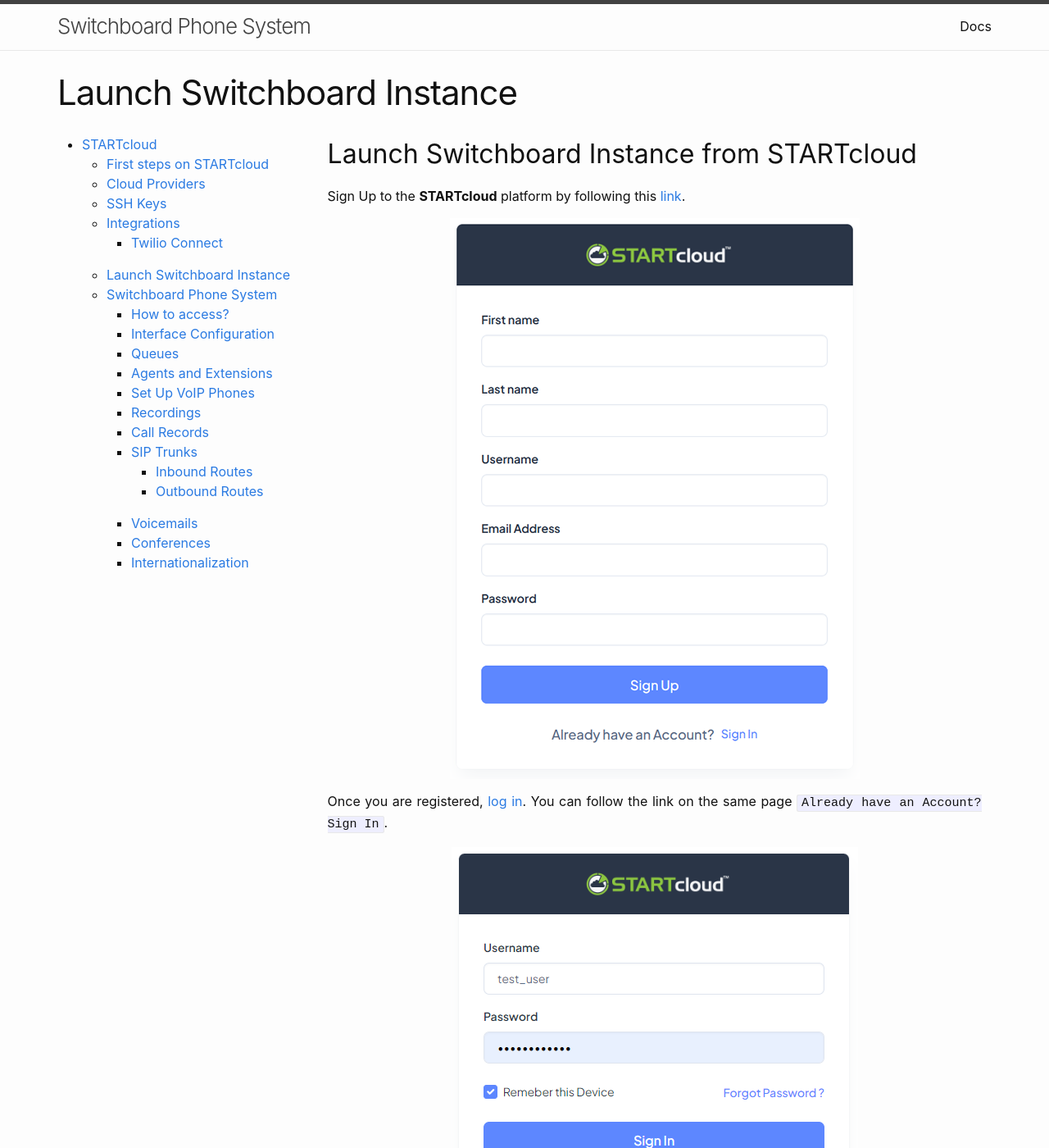
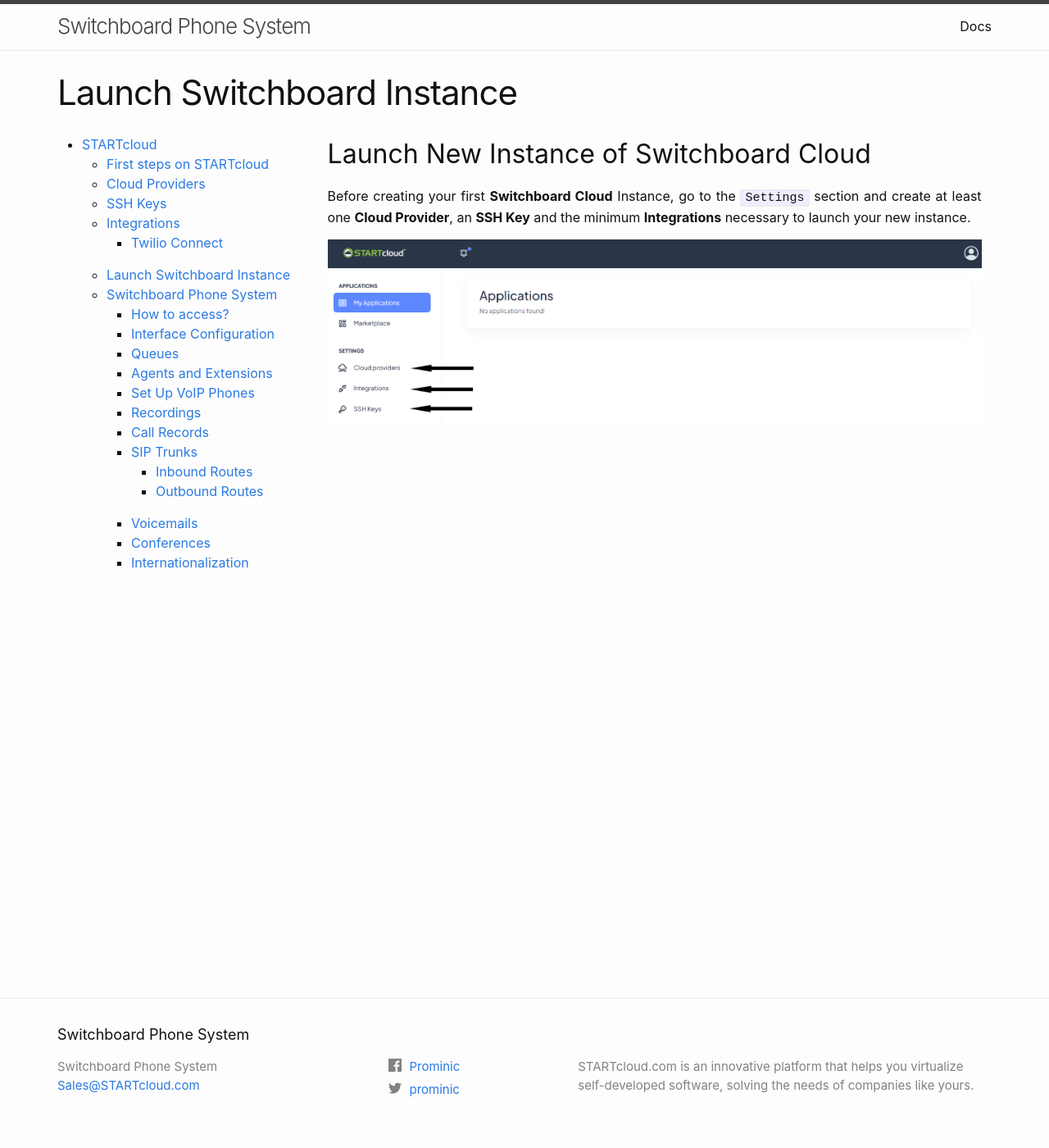
Before and after one commit to PhoneSwitchBoard/Switchboard-Website-Docs, a Jekyll site: the page built from docs/launch.md, in a window 1280 px wide and 1400 px high. Shown: the whole window at 82% size. Built offline with Jekyll 4.4.1, drawn with Linux system fonts in a browser that asks for light colours.

Commit message:
Login update

```diff
--- a/docs/launch.md
+++ b/docs/launch.md
@@ -4,23 +4,7 @@ permalink: /docs/launch
 layout: page
 ---
 
-## Launch Switchboard Instance from STARTcloud
-
-
-Sign Up to the **STARTcloud** platform by following this [link](http://startcloud.com/registration).
-
-
-<p align="center">
-  <img src="./../images/startcloud_signup.png" />
-</p>
-
-
-Once you are registered, [log in](http://startcloud.com/login). You can follow the link on the same page `Already have an Account? Sign In`.
-
-
-<p align="center">
-  <img src="./../images/startcloud_login.png" />
-</p>
+## Launch New Instance of Switchboard Cloud
 
 
 Before creating your first **Switchboard Cloud** Instance, go to the `Settings` section and create at least one **Cloud Provider**, an **SSH Key** and the minimum **Integrations** necessary to launch your new instance.
```
Also changed, not shown: docs/sing_in.md (+3 -2 lines).
